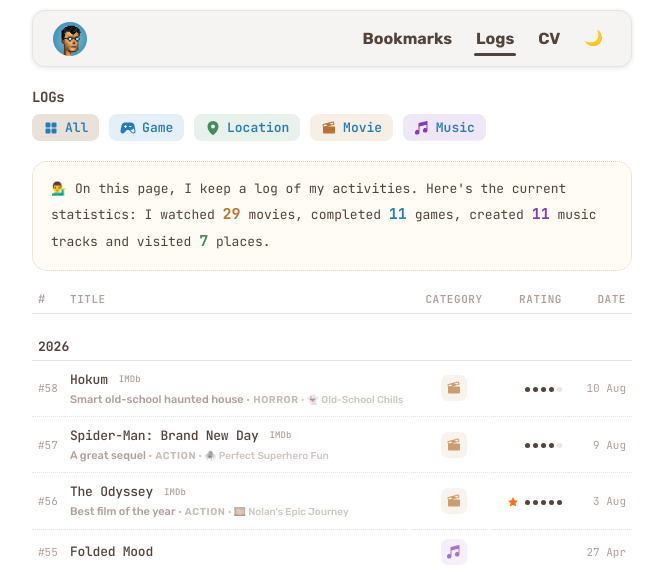
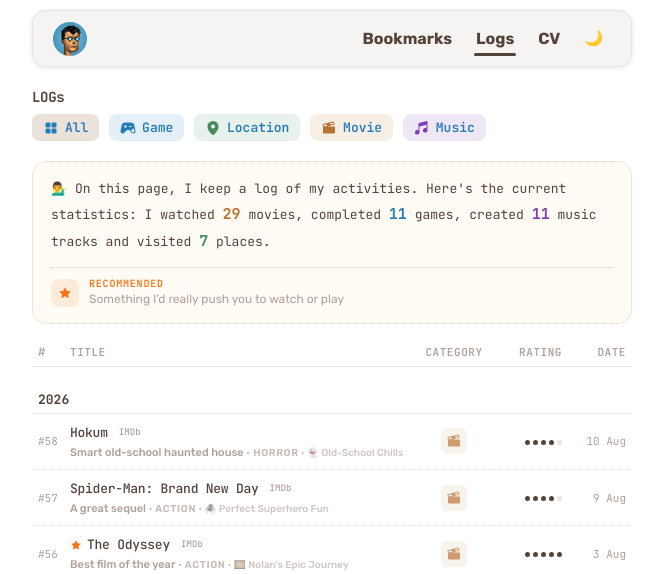
Before and after one commit to alobanov/alobanov.github.io, a Jekyll site: the page built from logs.md, in a window 1280 px wide, cut to the strip 0-574 px from the top of the page. Shown: the whole strip, without its empty margins (308-971 px from the left). Built offline with Jekyll 4.4.1, drawn with Linux system fonts in a browser that asks for light colours.

Commit message:
feat(logs): move highlight star to titles and add recommendation legend

```diff
--- /dev/null
+++ b/_includes/log_highlight.html
@@ -0,0 +1,4 @@
+{%- comment -%}
+Recommendation mark: an orange star next to the title of an entry the author recommends.
+{%- endcomment -%}
+<span class="log-highlight" title="One of the ones I recommend" aria-label="Recommended"><svg class="highlight-star" viewBox="0 0 24 24" aria-hidden="true"><path d="M12 2l3.09 6.26L22 9.27l-5 4.87 1.18 6.88L12 17.77l-6.18 3.25L7 14.14 2 9.27l6.91-1.01L12 2z"/></svg></span>
--- a/_includes/log_list.html
+++ b/_includes/log_list.html
@@ -42,6 +42,7 @@
         <td class="log-col-num"><a href="{{ item.url | relative_url }}" title="Open this entry">#{{ entry_number }}</a></td>
         <td class="log-col-title">
           <div class="log-title-row">
+            {%- if item.highlight %}{% include log_highlight.html %}{% endif -%}
             <span class="log-title" title="{{ item.title }}">{{ item.title }}</span>
             {%- if item.link %}
             <a class="log-ext" href="{{ item.link }}" target="_blank" rel="noopener"
@@ -63,7 +64,7 @@
         </td>
         {%- endif -%}
         {%- if show_rating %}
-        <td class="log-col-rating">{% include log_rating.html rating=item.rating highlight=item.highlight %}</td>
+        <td class="log-col-rating">{% include log_rating.html rating=item.rating %}</td>
         {%- endif %}
         <td class="log-col-date">{{ item.date | date: "%-d %b" }}</td>
       </tr>
--- a/_includes/log_rating.html
+++ b/_includes/log_rating.html
@@ -3,13 +3,13 @@
 Filled pip = full point, half-filled = 0.5, empty = unrated.
 
   Params: rating    — number, or nothing at all (music and location entries)
-          highlight — true for entries the author recommends
+          highlight — true to show the recommendation star next to the pips
 {%- endcomment -%}
 
 {%- if include.rating -%}
 {%- assign _r = include.rating -%}
 <span class="log-rating-pips" data-rating="{{ _r }}" title="{{ _r }}/5" aria-label="{{ _r }} out of 5">
-  {%- if include.highlight %}<span class="log-highlight" title="One of the ones I recommend" aria-label="Recommended"><svg class="highlight-star" viewBox="0 0 24 24" aria-hidden="true"><path d="M12 2l3.09 6.26L22 9.27l-5 4.87 1.18 6.88L12 17.77l-6.18 3.25L7 14.14 2 9.27l6.91-1.01L12 2z"/></svg></span>{% endif -%}
+  {%- if include.highlight %}{% include log_highlight.html %}{% endif -%}
   {%- for i in (1..5) -%}
     {%- assign _half = i | minus: 0.5 -%}
     {%- if _r >= i -%}<i class="pip pip-full" aria-hidden="true"></i>
--- a/assets/css/style.css
+++ b/assets/css/style.css
@@ -448,6 +448,73 @@
 [data-theme="dark"] .stat-c--music    { color: #c084fc; }
 [data-theme="dark"] .stat-c--location { color: #6dbc8a; }
 
+.bubble.yellow .bubble-sep {
+    border: none;
+    border-top: 1px dotted rgba(184, 115, 51, 0.35);
+    background: none;
+    height: 0;
+    margin: 12px 0 10px;
+}
+
+[data-theme="dark"] .bubble.yellow .bubble-sep {
+    border-top-color: rgba(212, 150, 61, 0.25);
+}
+
+.bubble-note {
+    display: flex;
+    align-items: center;
+    gap: 10px;
+    margin: 0;
+}
+
+.bubble-note-mark {
+    display: inline-flex;
+    align-items: center;
+    justify-content: center;
+    width: 28px;
+    height: 28px;
+    flex: 0 0 auto;
+    border-radius: 8px;
+    background-color: rgba(249, 115, 22, 0.12);
+}
+
+.bubble-note-mark .log-highlight {
+    margin: 0;
+}
+
+.bubble-note-mark .highlight-star {
+    width: 14px;
+    height: 14px;
+}
+
+.bubble-note-copy {
+    display: flex;
+    flex-direction: column;
+    gap: 1px;
+    min-width: 0;
+}
+
+.bubble-note-kicker {
+    font-family: var(--code-font);
+    font-size: 10px;
+    font-weight: 600;
+    text-transform: uppercase;
+    letter-spacing: 0.08em;
+    color: #f97316;
+    line-height: 1.2;
+}
+
+.bubble-note-body {
+    font-family: var(--primary-font);
+    font-size: 12px;
+    line-height: 1.4;
+    color: var(--muted-color);
+}
+
+[data-theme="dark"] .bubble-note-mark {
+    background-color: rgba(249, 115, 22, 0.16);
+}
+
 .bubble.purple {
     background-color: rgba(87, 17, 238, 0.05);
     border: 1px solid rgba(87, 17, 238, 0.08);
@@ -2043,11 +2110,13 @@
     border: 0;
 }
 
-/* The recommendation mark sits inside the chip, against the number itself */
+/* The recommendation mark sits next to the title in the list,
+   and next to the rating pips on the entry page */
 .log-highlight {
     display: inline-flex;
     align-items: center;
-    margin-right: 3px;
+    flex: 0 0 auto;
+    margin-right: 5px;
 }
 
 .highlight-star {
@@ -2056,3 +2125,7 @@
     fill: #f97316;
     vertical-align: -1px;
 }
+
+.log-rating-pips .log-highlight {
+    margin-right: 3px;
+}
--- a/logs.md
+++ b/logs.md
@@ -18,6 +18,14 @@
   completed <strong class="stat-c stat-c--game">{{ game_count }}</strong> games,
   created <strong class="stat-c stat-c--music">{{ music_count }}</strong> music tracks
   and visited <strong class="stat-c stat-c--location">{{ location_count }}</strong> places.
+  <hr class="bubble-sep">
+  <p class="bubble-note">
+    <span class="bubble-note-mark" aria-hidden="true">{% include log_highlight.html %}</span>
+    <span class="bubble-note-copy">
+      <span class="bubble-note-kicker">Recommended</span>
+      <span class="bubble-note-body">Something I’d really push you to watch or play</span>
+    </span>
+  </p>
 </div>
 
 
```
Also changed, not shown: other parts of _includes/log_list.html (+2 -2 lines).
